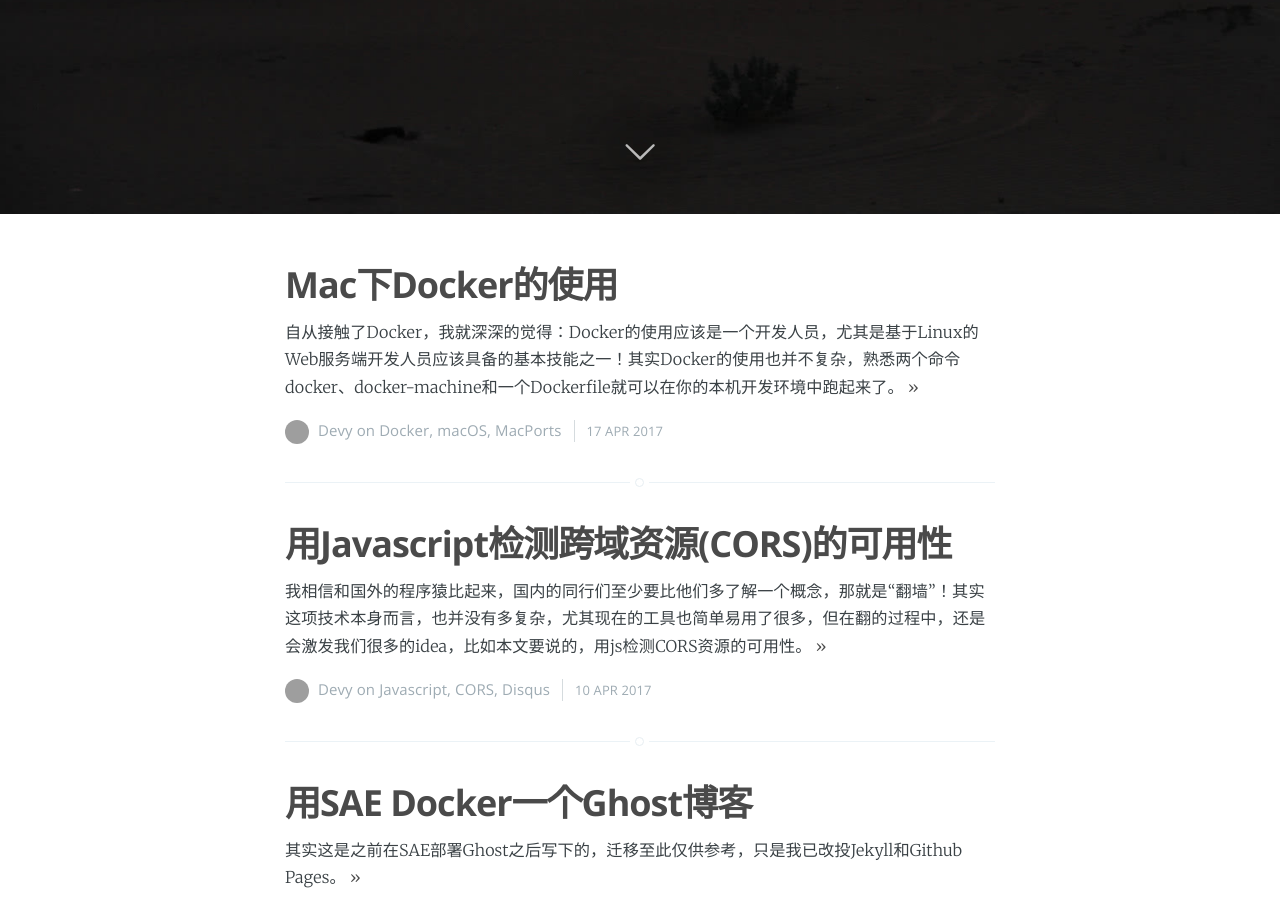
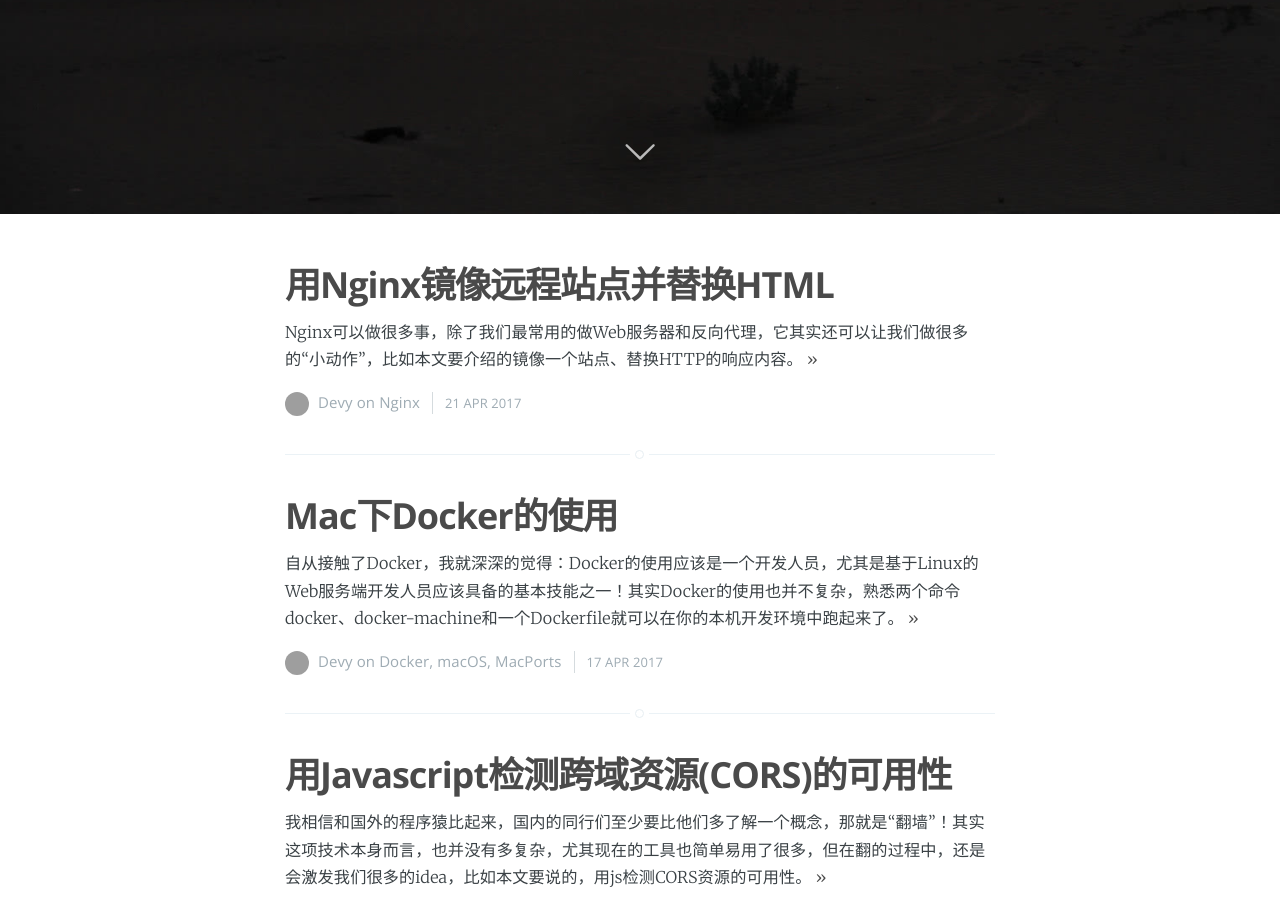
Before and after one commit to devylee/devylee.github.io, a Jekyll site: the page built from index.html, in a window 1280 px wide and 900 px high, scrolled down 686 px. Built offline with Jekyll 4.4.1, drawn with Linux system fonts in a browser that asks for light colours; nearby versions of some CDN libraries; the list of posts is cut into pages by our own code; some of the changed lines change nothing that is shown; grey boxes are pictures that could not be loaded.

Commit message:
new post & post file structure update

````diff
--- a/_pages/about.md
+++ b/_pages/about.md
@@ -5,7 +5,7 @@ current: about
 cover: "/assets/images/cover-about.jpg"
 ---
 
-这是我的[Github Page](https://pages.github.com/)，同时自2017年4月5日起，这也将用作我的个人博客.
+这是[我](/author/devy/)的[Github Page](https://pages.github.com/)，同时自2017年4月5日起，这也将用作我的个人博客.
 
 之前在SAE部署的Ghost也将迁移至此，国内的域名备案实在是搞得心好累！
 
--- /dev/null
+++ b/_posts/2017/04/2017-04-21-mirror-a-remote-site-and-replace-html-content-using-nginx.md
@@ -0,0 +1,81 @@
+---
+title     : 用Nginx镜像远程站点并替换HTML
+date      : "2017-04-21 9:30:00"
+categories: devy
+layout    : post
+tags      :
+  - Nginx
+layout    : post
+class     : "post tag-nginx"
+comments  : true
+---
+
+> Nginx可以做很多事，除了我们最常用的做Web服务器和反向代理，它其实还可以让我们做很多的“小动作”，比如本文要介绍的镜像一个站点、替换HTTP的响应内容。
+
+<!--more-->
+
+**来，容我先描述一下需求：** <https://devylee.github.io>，这是我的Github Page；<http://devylee.me>这是我的一个域名，而且经过一系列的波折，在[新浪云](http://sinacloud.com/)终于通过了工信部的备案，可以在国内用了。so，那就不要让这个域名闲着了，但我又并不想直接把这域名绑定在我的Github Page上（GH上只能绑定一个独立域名，而且不支持HTTPS），所以，我就用SAE部署一个Docker容器并绑定<http://devylee.me>这个域名，然后用Nginx把请求都proxy到<https://devylee.github.io>，顺便在返回的HTML页面中注入备案号。
+
+需求很简单吧，来，让我们撸起袖子干吧！
+
+首先上Dockerfile（SAE上如何部署Dockerfile可以参考我之前的文章“[用SAE Docker一个Ghost博客]({% post_url 2017-04-06-docker-a-ghost-blog-by-sae %})”）：
+
+> 我这里监听的端口是5050，这个要看你的SAE应用中环境变量`PORT`的具体值。
+
+{:.highlight}
+```docker
+FROM nginx:alpine
+
+COPY nginx-default.conf /etc/nginx/conf.d/default.conf
+
+EXPOSE 5050
+
+```
+
+nginx-default.conf：
+
+```nginx
+server {
+    listen 5050;
+
+    location / {
+        proxy_pass https://devylee.github.io;
+        proxy_redirect off;
+
+        sub_filter 'All Rights Reserved.' 'All Rights Reserved. <a href="http://www.miitbeian.gov.cn">辽ICP备16011865号</a>';
+    }
+
+}
+```
+
+如此，push并确认成功后，在浏览器输入devylee.me，哦，没错，这就是我的Github Page！不过，备案号呢？貌似sub_filter并未起作用啊！
+
+经过各种尝试（甚至是更换镜像源，从头编译nginx，然并卵！），最终找到原因原来是因为`Accept-Encoding`！
+
+怎么回事？因为现在几乎所有的Web服务器都支持gzip压缩的，也就是`Accept-Encoding: gzip`，而且默认情况下就是启用的，当然Github Page也不例外！于是乎，我们的Nginx
+通过proxy_pass得到的响应内容其实是被gzip过的，所以，sub_filter就根本不起作用！找到问题所在，接下来就简单了，我们只要对nginx-default.conf稍加改造（增加一行`proxy_set_header Accept-Encoding ""`）就可以了：
+
+```nginx
+server {
+    listen 5050;
+
+    location / {
+        proxy_pass https://devylee.github.io;
+        proxy_redirect off;
+        proxy_set_header Accept-Encoding "";
+
+        sub_filter 'All Rights Reserved.' 'All Rights Reserved. <a href="http://www.miitbeian.gov.cn">辽ICP备16011865号</a>';
+    }
+
+}
+```
+
+OK！再次push，刷新浏览器~
+
+嗯！有没有觉得so easy啊！
+
+---
+
+*参考：*
+
+1. [Nginx `ngx_http_sub_module` Module](http://nginx.org/en/docs/http/ngx_http_sub_module.html)
````
Also changed, not shown: _posts/2017/04/2017-04-05-welcome-to-my-pages.md (renamed from _posts/2017-04-05-welcome-to-my-pages.md), _posts/2017/04/2017-04-06-docker-a-ghost-blog-by-sae.md (renamed from _posts/2017-04-06-docker-a-ghost-blog-by-sae.md), _posts/2017/04/2017-04-10-cors-reachability-detect-in-javascript.md (renamed from _posts/2017-04-10-cors-reachability-detect-in-javascript.md), _posts/2017/04/2017-04-17-using-docker-on-macos.md (renamed from _posts/2017-04-17-using-docker-on-macos.md).
